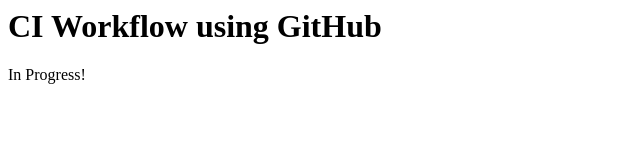
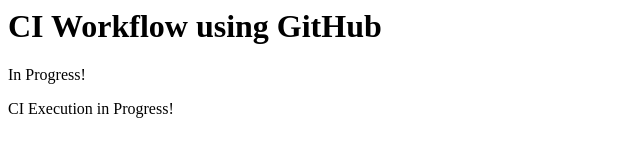
Before and after one commit to MelbinTomy/sample-ci-workflow, a plain HTML site: page index.html in a window 1280 px wide. Shown: the whole page, without its empty margins (0-640 px from the left). Drawn offline with Linux system fonts and the light colour scheme.

Commit message:
New update

```diff
--- a/index.html
+++ b/index.html
@@ -2,5 +2,6 @@
     <body>
         <h1>CI Workflow using GitHub</h1>
         <p>In Progress!</p>
+        <p>CI Execution in Progress!</p>
     </body>
 </html>
```
